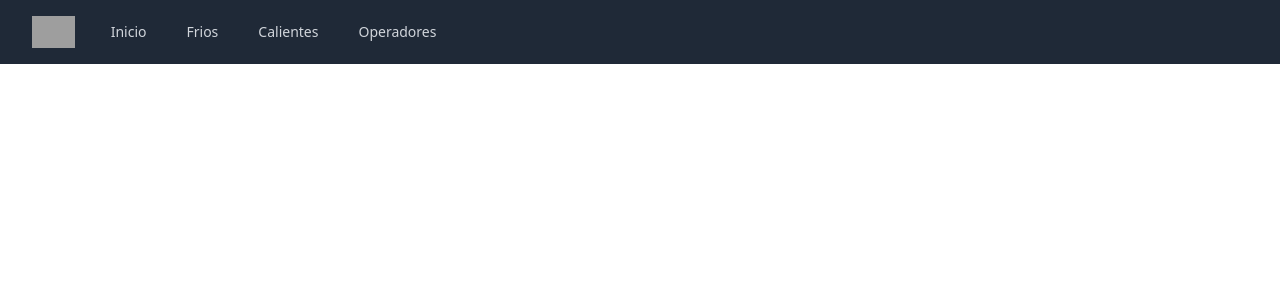
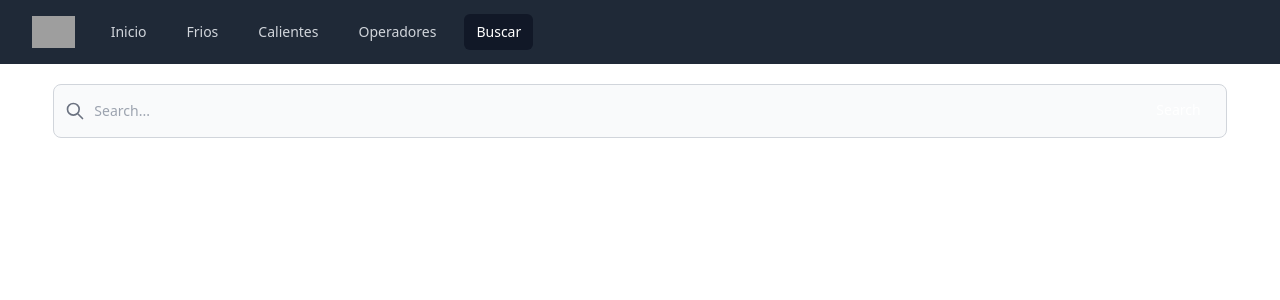
Before and after one commit to GuadaGT/RXJS_Project, an Angular app: page /switchmap in a window 1280 px wide. Before the commit this address led to /. Shown: the top 300 px of the page. Built offline with nearby package versions, Linux system fonts and the light colour scheme; grey boxes are pictures that could not be loaded.

Commit message:
Operador SwitchMAP con API de rick y Morty

```diff
--- a/src/app/app.module.ts
+++ b/src/app/app.module.ts
@@ -9,6 +9,7 @@ import { FriosComponent } from './components/frios/frios.component';
 import { CalientesComponent } from './components/calientes/calientes.component';
 import {HttpClientModule} from "@angular/common/http";
 import { OperadoresComponent } from './components/operadores/operadores.component';
+import { SwitchMapComponent } from './components/switch-map/switch-map.component';
 
 @NgModule({
   declarations: [
@@ -17,7 +18,8 @@ import { OperadoresComponent } from './components/operadores/operadores.componen
     InicioComponent,
     FriosComponent,
     CalientesComponent,
-    OperadoresComponent
+    OperadoresComponent,
+    SwitchMapComponent
   ],
   imports: [
     BrowserModule,
--- /dev/null
+++ b/src/app/common/rickymorty.ts
@@ -0,0 +1,37 @@
+export interface ApiResultRM
+{
+  info: Info
+  results: Character[]
+}
+export interface Info
+{
+  count: number
+  pages: number
+  next: string
+  prev: any
+}
+export interface Character
+{
+  id: number
+  name: string
+  status: string
+  species: string
+  type: string
+  gender: string
+  origin: Origin
+  location: Location
+  image: string
+  episode: string[]
+  url: string
+  created: string
+}
+interface Origin
+{
+  name: string
+  url: string
+}
+interface Location
+{
+  name: string
+  url: string
+}
--- a/src/app/components/navbar/navbar.component.html
+++ b/src/app/components/navbar/navbar.component.html
@@ -37,6 +37,7 @@
             <a routerLink="/frios" class="text-gray-300 hover:bg-gray-700 hover:text-white rounded-md px-3 py-2 text-sm font-medium" routerLinkActive="bg-gray-900 text-white rounded-md px-3 py-2 text-sm font-medium">Frios</a>
             <a routerLink="/calientes" class="text-gray-300 hover:bg-gray-700 hover:text-white rounded-md px-3 py-2 text-sm font-medium" routerLinkActive="bg-gray-900 text-white rounded-md px-3 py-2 text-sm font-medium">Calientes</a>
             <a routerLink="/operadores" class="text-gray-300 hover:bg-gray-700 hover:text-white rounded-md px-3 py-2 text-sm font-medium" routerLinkActive="bg-gray-900 text-white rounded-md px-3 py-2 text-sm font-medium">Operadores</a>
+            <a routerLink="/switchmap" class="text-gray-300 hover:bg-gray-700 hover:text-white rounded-md px-3 py-2 text-sm font-medium" routerLinkActive="bg-gray-900 text-white rounded-md px-3 py-2 text-sm font-medium">Buscar</a>
           </div>
         </div>
       </div>
@@ -51,6 +52,7 @@
       <a routerLink="/frios" class="text-gray-300 hover:bg-gray-700 hover:text-white rounded-md px-3 py-2 text-sm font-medium" routerLinkActive="bg-gray-900 text-white rounded-md px-3 py-2 text-sm font-medium">Frios</a>
       <a routerLink="/calientes" class="text-gray-300 hover:bg-gray-700 hover:text-white rounded-md px-3 py-2 text-sm font-medium" routerLinkActive="bg-gray-900 text-white rounded-md px-3 py-2 text-sm font-medium">Calientes</a>
       <a routerLink="/operadores" class="text-gray-300 hover:bg-gray-700 hover:text-white rounded-md px-3 py-2 text-sm font-medium" routerLinkActive="bg-gray-900 text-white rounded-md px-3 py-2 text-sm font-medium">Operadores</a>
+      <a routerLink="/switchmap" class="text-gray-300 hover:bg-gray-700 hover:text-white rounded-md px-3 py-2 text-sm font-medium" routerLinkActive="bg-gray-900 text-white rounded-md px-3 py-2 text-sm font-medium">Buscar</a>
     </div>
   </div>
 </nav>
--- /dev/null
+++ b/src/app/components/switch-map/switch-map.component.html
@@ -0,0 +1,22 @@
+<div class="flex items-center justify-center">
+  <form class="w-11/12 mt-5 mb-5">
+    <label for="default-search" class="mb-4 text-sm font-medium text-gray-900 sr-only dark:text-white">Search</label>
+    <div class="relative">
+      <div class="absolute inset-y-0 left-0 flex items-center pl-3 pointer-events-none">
+        <svg aria-hidden="true" class="w-5 h-5 text-gray-500 dark:text-gray-400" fill="none" stroke="currentColor" viewBox="0 0 24 24" xmlns="http://www.w3.org/2000/svg">
+          <path stroke-linecap="round" stroke-linejoin="round" stroke-width="2" d="M21 21l-6-6m2-5a7 7 0 11-14 0 7 7 0 0114 0z"></path>
+        </svg>
+      </div>
+      <input type="search" id="default-search" (input)="search($event)" class="block w-full p-4 pl-10 text-sm text-gray-900 border border-gray-300 rounded-lg bg-gray-50 focus:ring-blue-500
+      focus:border-blue-500 dark:bg-gray-700 dark:border-gray-600 dark:placeholder-gray-400 dark:text-white dark:focus:ring-blue-500 dark:focus:border-blue-500" placeholder="Search..." required>
+      <button class="text-white absolute right-2.5 bottom-2.5 bg blue-700 hover:bg-blue-800 focus:ring-4 focus:outline-none focus:ring-blue-300 font-medium rounded-lg text-sm px-4 py-2
+      dark:bg-blue-600 dark:hover:bg-blue-700 dark:focus:ring-blue-800">Search</button>
+    </div>
+  </form>
+</div>
+<div class="grid grid-cols-4 gap-4">
+  <div class="p-4 rounded-lg shadow-md" *ngFor="let character of characters$ | async">
+    <img [src]="character.image" alt="{{character.name}}" class="object-cover object-center w-full rounded-t-lg">
+    <h5 class="mb-2 text-2xl font-bold text-gray-900">{{character.name }}</h5>
+  </div>
+</div>
--- /dev/null
+++ b/src/app/components/switch-map/switch-map.component.ts
@@ -0,0 +1,33 @@
+import { Component } from '@angular/core';
+import {Observable, Subject, switchMap} from "rxjs";
+import {Character} from "../../common/rickymorty";
+import {RxjsService} from "../../services/rxjs.service";
+
+@Component({
+  selector: 'app-switch-map',
+  templateUrl: './switch-map.component.html',
+  styleUrls: ['./switch-map.component.css']
+})
+export class SwitchMapComponent
+{
+  //El subject es un observable(contenedor) al que le puedes emitir valores
+  //y se pueden recoger esos observables que se van a ir enviando
+  searchTerm$ = new Subject<string>();
+  characters$!: Observable<Character[]>;
+
+  constructor(private  rxjsService: RxjsService)
+  {
+    //En el observable guardamos el término de búsqueda.
+    //Hacemos la petición a la API y cada vez que hace un nuevo término de búsqueda cancela el anterior
+    this.characters$ = this.searchTerm$.pipe(
+      switchMap((term: string) =>
+      this.rxjsService.filterCharacter(term))
+    );
+  }
+
+  search(event: Event): void
+  {
+    const element = event.currentTarget as HTMLInputElement;
+    this.searchTerm$.next(element.value);
+  }
+}
--- /dev/null
+++ b/src/app/services/rxjs.service.ts
@@ -0,0 +1,27 @@
+import { Injectable } from '@angular/core';
+import {BehaviorSubject, catchError, map, Observable, of} from "rxjs";
+import {HttpClient} from "@angular/common/http";
+import {ApiResultRM, Character} from "../common/rickymorty";
+
+@Injectable({
+  providedIn: 'root'
+})
+export class RxjsService
+{
+  carrito: BehaviorSubject<number> = new BehaviorSubject<number>(0);
+  addElement(value:number)
+  {
+    this.carrito.next(this.carrito.value+value);
+  }
+  filterCharacter(name:string): Observable<Character[]>{
+    const API = 'https://rickandmortyapi.com/api/character/?name=' + name;
+    return this.http.get<ApiResultRM>(API).pipe(
+      //Solo nos quedamos con la información del objeto que queremos, que en este caso es el nombre
+      map((res:ApiResultRM) => res?.results),
+      //Dentro del pipe podemos hacer varios operados siempre que los separemos por comas.
+      //Contralamos que si existe en un error se devuelva un array vacio
+      catchError(()=>of([]))
+    )
+  }
+  constructor(private http: HttpClient) { }
+}
```
Also changed, not shown: src/app/app-routing.module.ts (+6 -1 lines), src/app/components/switch-map/switch-map.component.css (added).
